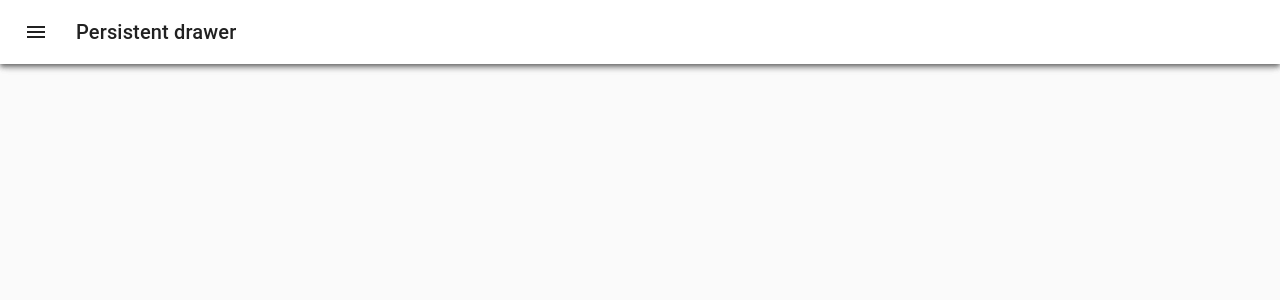
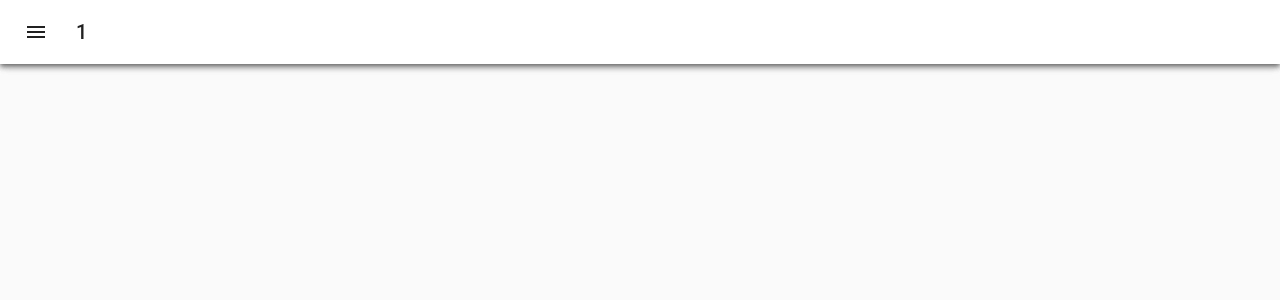
Before and after one commit to xkong93/wbdv-su19-Sneakers-project-react-client, a React (Create React App) app: page /user/1/profile/1 in a window 1280 px wide. Shown: the top 300 px of the page. Built offline with nearby package versions, Linux system fonts and the light colour scheme.

Commit message:
Update ProfileComponent.js

```diff
--- a/src/component/ProfileComponents/ProfileComponent.js
+++ b/src/component/ProfileComponents/ProfileComponent.js
@@ -117,7 +117,7 @@ export default function PersistentDrawerLeft({params}) {
                         <MenuIcon />
                     </IconButton>
                     <Typography variant="h6" noWrap>
-                        Persistent drawer
+                        {params.type}
                     </Typography>
                 </Toolbar>
             </AppBar>
```
